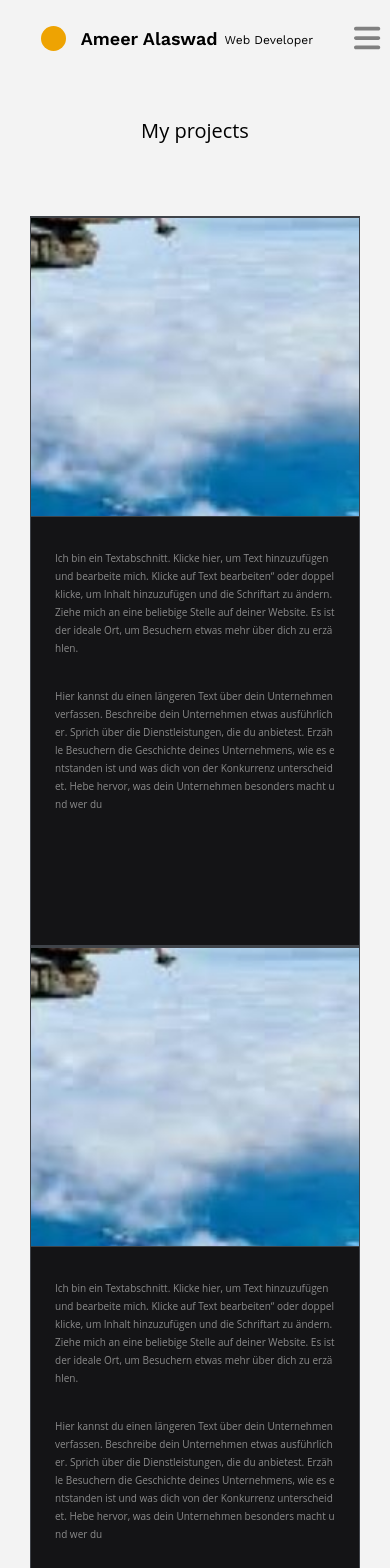
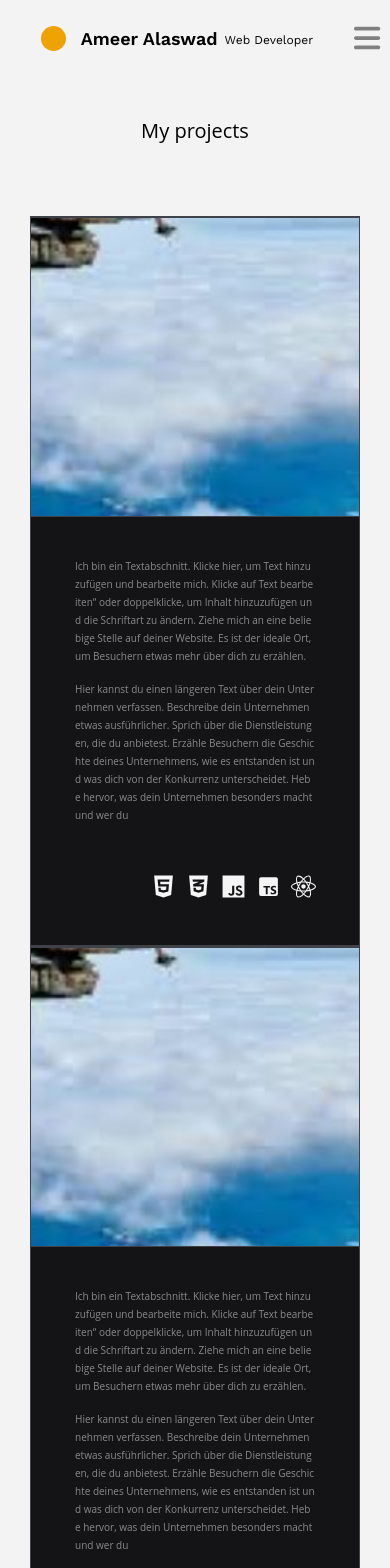
Before and after one commit to NagIbrahim/A-Profile, a React (Create React App) app: page /projects in a window 390 px wide. Shown: the top 1568 px of the page. Built offline with nearby package versions, Linux system fonts and the light colour scheme.

Commit message:
adjust2 media query of the project page

```diff
--- a/src/components/Card.jsx
+++ b/src/components/Card.jsx
@@ -4,8 +4,6 @@ import { FaHtml5 } from "react-icons/fa";
 import { FaCss3Alt } from "react-icons/fa6";
 import { IoLogoJavascript } from "react-icons/io5";
 import { BiLogoTypescript } from "react-icons/bi";
-
-/*import CardImg from "../images/imgs1.jpg"*/
 import "./card.css"
 
 function Card({description1,description2,imageSrc,layout}) {
@@ -25,8 +23,21 @@ function Card({description1,description2,imageSrc,layout}) {
        <div id="p2">
           <p>{description2}</p>
        </div>
-       <div id="b">
+      {/* <div id="b">
         <div id="t"></div>
+       <div id="tools">
+       <span><FaHtml5 className='icon' /></span>
+       <span>  <FaCss3Alt className='icon' /> </span>
+       <span><IoLogoJavascript className='icon' /> </span>
+       <span><BiLogoTypescript  className='icon' /></span>
+       <span> <FaReact className='icon' /></span>
+
+       </div> */}
+
+
+       </div>
+
+
        <div id="tools">
        <span><FaHtml5 className='icon' /></span>
        <span>  <FaCss3Alt className='icon' /> </span>
@@ -36,13 +47,10 @@ function Card({description1,description2,imageSrc,layout}) {
 
        </div>
 
-       </div>
-
-
         </div>
 
       </div>
-    </div>
+
   )
 }
 
--- a/src/components/card.css
+++ b/src/components/card.css
@@ -23,6 +23,7 @@
    width:950px;
    height:630px;
    display:flex;
+   flex-direction: column;
    justify-content: center;
     align-items: center;
    background-color: #141416;
@@ -36,12 +37,13 @@
     font-size: 16px;
     color:#8A8A8A;
     line-height: 1.8em;
-   line-break: anywhere
+   line-break: anywhere;
+   margin-left: 20px;
+   margin-right: 20px;
 }
 
 #p1{
-    margin-bottom: 30px;
-
+   margin-bottom: 15px;
 }
 
 .even {
@@ -55,23 +57,13 @@
    margin-right: 10px;
   }
 
-  #b{
-   height:100px;
-   width:300px;
-   display:flex;
-   flex-direction: column;
-   justify-content: space-between;
-  }
-
-  #t{
-   height: 60px;
-  }
 
   #tools{
-   width:850px;
+   width:90%;
+   margin-right:10%;
+   padding-top:50px;
    display: flex;
-   justify-content:center;
-   align-items: flex-end;
+   justify-content:flex-end;
   }
 
   @media only screen and (max-width:375px) {
@@ -79,9 +71,6 @@
       width:250px;
   }
 
-  #tools{
-   width:350px;
-  }
 
 }
 
@@ -98,46 +87,11 @@
 
 }
 
-@media only screen and (max-width:599px) and  (min-width:425px) {
-
-   #tools{
-      width:325px;
-     }
-
-   }
-
-@media only screen and (max-width:770px) and  (min-width:600px) {
-
-   #tools{
-      width:650px;
-     }
-
-   }
-
-
-@media only screen and (max-width:900px) and  (min-width:771px) {
-
-   #tools{
-      width:700px;
-     }
-
-   }
-
-
- @media only screen and (max-width:1024px) and  (min-width:900px) {
-
-         #tools{
-            width:630px;
-           }
-
-         }
-
-
 
 
 @media only screen  and (max-width:900px) and (min-width:425px) {
    #p1 p, #p2 p{
-      font-size: 12px;
+      font-size: 11.5px;
    }
   #p1 {
       margin-bottom: 5px;
```
